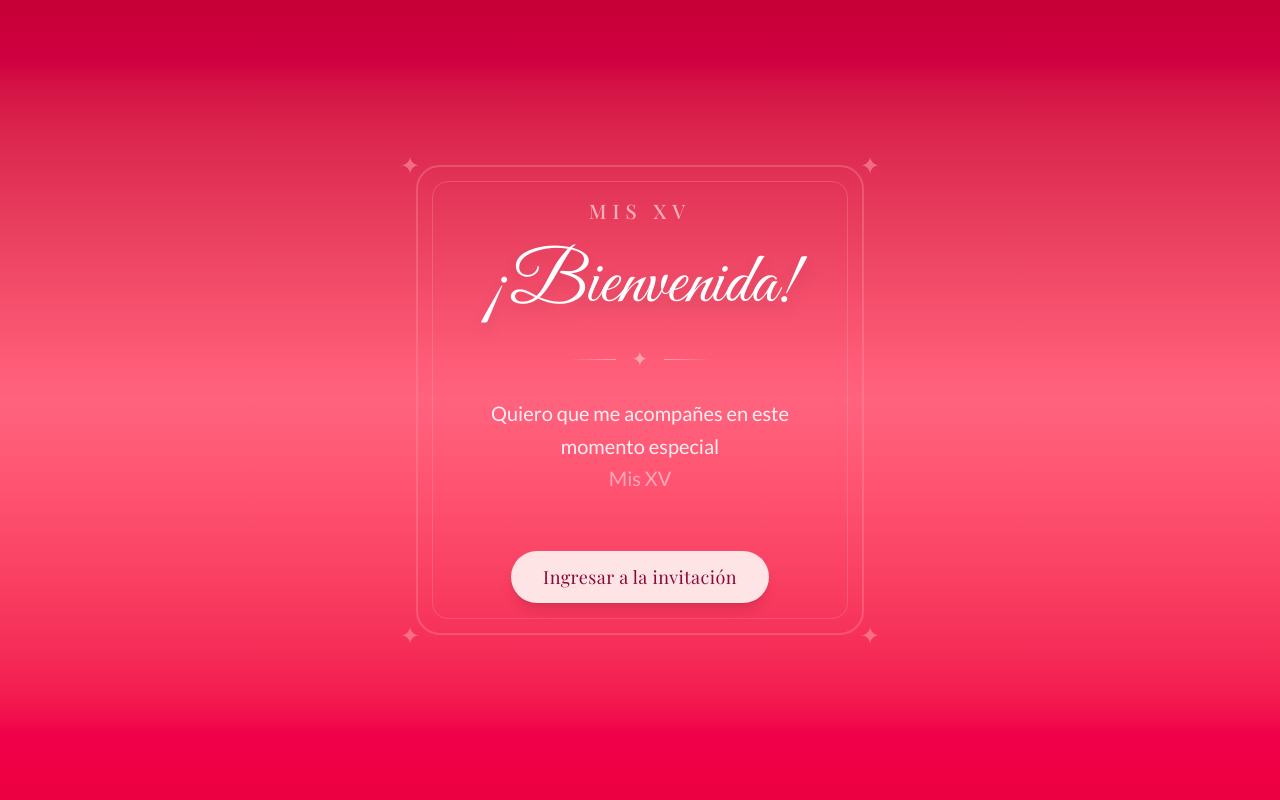
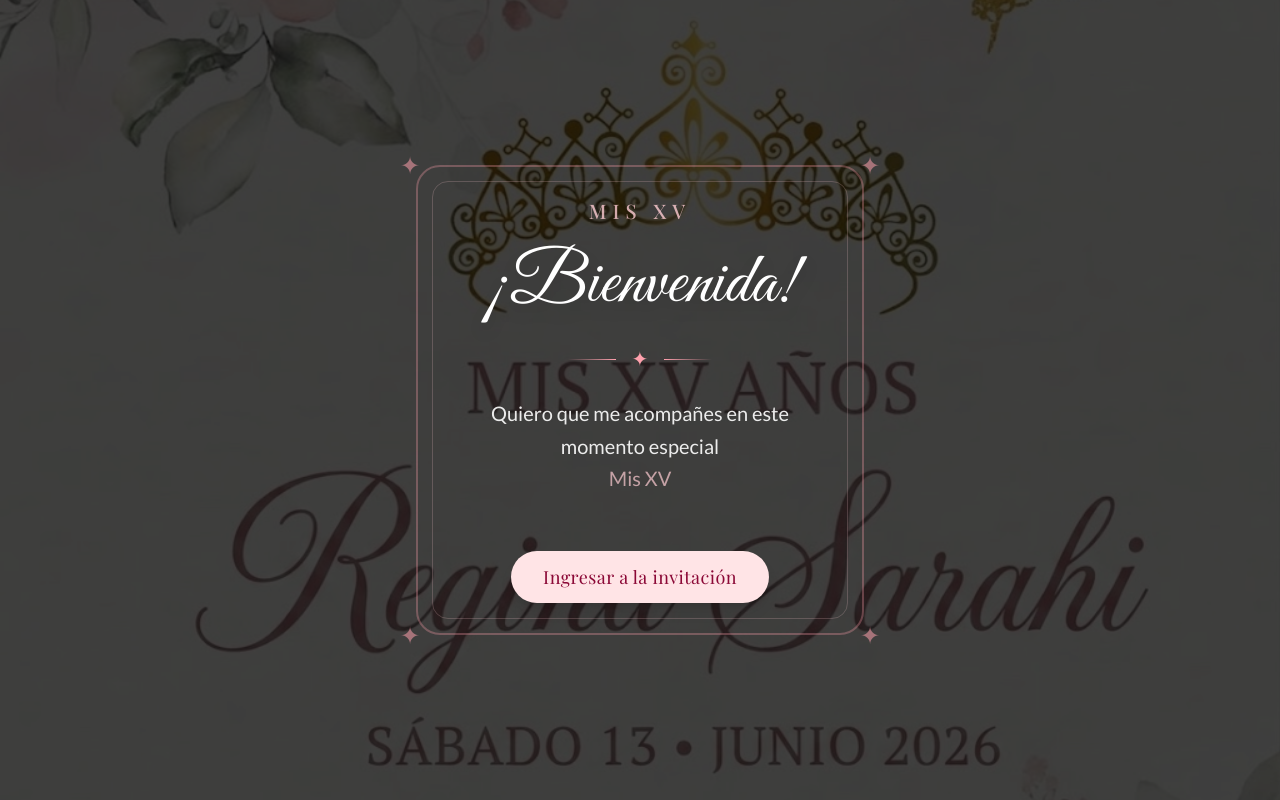
Before and after one commit to Hilary97/XV-Regina, a Next.js app: page / in a window 1280 px wide. Shown: the top 800 px of the page. Built offline with nearby package versions, Linux system fonts and the light colour scheme; a web font is replaced by a local one.

Commit message:
Se hizo cambios en la targeta de bienvenida, se agrego imagen de fondo

```diff
--- a/components/WelcomeCard.tsx
+++ b/components/WelcomeCard.tsx
@@ -31,17 +31,20 @@ export default function WelcomeCard() {
     <div
       className={`
         fixed inset-0 z-[100] flex items-center justify-center
-        bg-gradient-to-b from-rose-700 via-rose-400 to-rose-600
+        bg-cover bg-center
         transition-all duration-700 ease-out
         ${isExiting ? "opacity-0 pointer-events-none" : "opacity-100"}
         ${isExiting ? "scale-110" : "scale-100"}
       `}
+      style={{ backgroundImage: "url(/images/crown.png)" }}
     >
+      {/* Overlay sutil para que resalte el texto */}
+      <div className="absolute inset-0 bg-black/75" />
       <div
         className={`
           relative max-w-md mx-4 p-8 text-center
           transform transition-all duration-1000 ease-out
-          ${isVisible ? "opacity-100 translate-y-0" : "opacity-0 translate-y-8"}
+          ${isVisible ? "opacity-100 translate-y-0" : "opacity-100 translate-y-8"}
           ${isExiting ? "scale-95" : "scale-100"}
         `}
       >
```
Also changed, not shown: public/images/crown.png (added).
